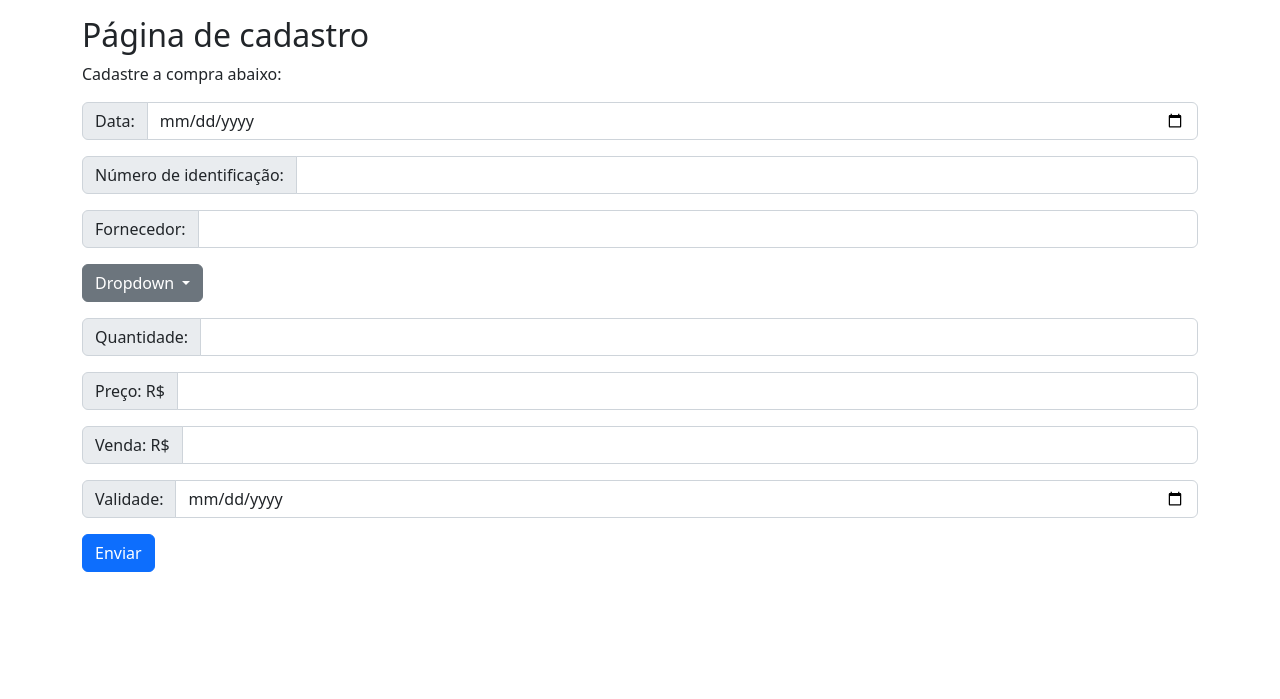
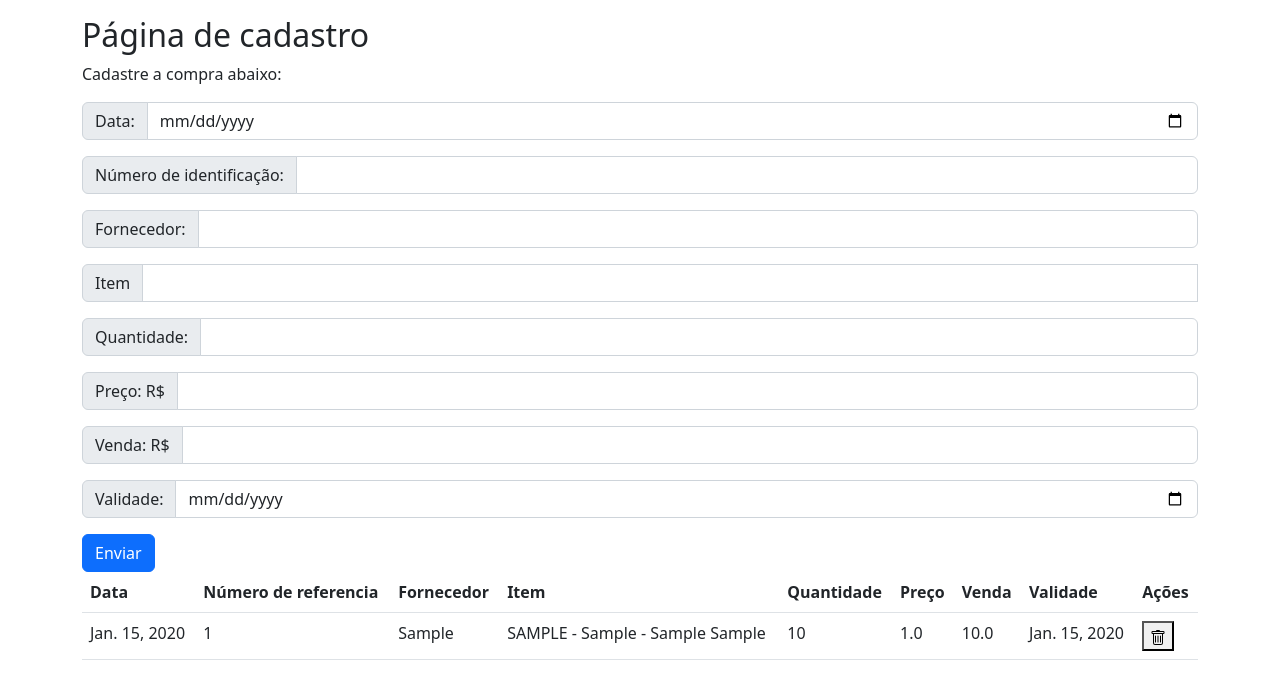
Before and after one commit to leoferro/Estoque_Django, a Django app: page /estoque/pagina_de_compra in a window 1280 px wide. Shown: the part 24-723 px from the top of the page. Run offline with Django 4.2, Linux system fonts and the light colour scheme; tables that the repository leaves empty hold one stand-in row (values such as "Sample post").

Commit message:
compra e venda com tabela para deletar

```diff
--- a/web_estoque/app_estoque/templates/pagina_compra.html
+++ b/web_estoque/app_estoque/templates/pagina_compra.html
@@ -12,55 +12,62 @@
 
 {% include "navbar.html" %}
 
+
+{% if erro %}
+<div class="alert alert-info">
+  <strong>Erro:</strong> {{erro}}
+</div>
+{% endif %}
+
 <div class="container mt-3">
   <h2>Página de cadastro</h2>
   <p>Cadastre a compra abaixo:</p>
 
-  <form action="/action_page.php">
+  <form action="pagina_de_compra" method="post">
+        {% csrf_token %}
     <div class="input-group mb-3">
       <span class="input-group-text">Data:</span>
-      <input type="date" class="form-control" name="usrname">
+      <input type="date" class="form-control" name="data_compra" required>
     </div>
 
     <div class="input-group mb-3">
       <span class="input-group-text">Número de identificação:</span>
-      <input type="number" class="form-control" name="usrname">
+      <input type="number" class="form-control" name="n_identificacao" required>
     </div>
 
     <div class="input-group mb-3">
       <span class="input-group-text">Fornecedor:</span>
-      <input type="text" class="form-control" name="usrname">
+      <input type="text" class="form-control" name="fornecedor" required>
     </div>
 
-    <div class="dropdown mb-3">
-  		<button type="button" class="btn btn-secondary dropdown-toggle" data-bs-toggle="dropdown">
-    		Dropdown
-  		</button>
-  		<ul class="dropdown-menu">
-    	<li><a class="dropdown-item" href="#">info prod1</a></li>
-   	 	<li><a class="dropdown-item" href="#">info prod2</a></li>
-   	 	<li><a class="dropdown-item" href="#">info prod3</a></li>
-  		</ul>
-	</div>
+    <div class="input-group mb-3">
+      <span class="input-group-text">Item </span>
+      <input class="form-control w-50" list="itens" name="item" id="item" autocomplete="off" required>
+      <datalist id="itens">
+        {% for item in itens %}
+          <option value="[{{item.item_id}}] {{item}}">
+        {% endfor %}
+      </datalist>
+    </div>
 
     <div class="input-group mb-3">
       <span class="input-group-text">Quantidade:</span>
-      <input type="number" class="form-control" name="usrname">
+      <input type="number" class="form-control" name="quantidade" required>
     </div>
 
      <div class="input-group mb-3">
       <span class="input-group-text">Preço: R$</span>
-      <input type="number" class="form-control" name="usrname">
+      <input type="number" class="form-control" name="custo" step="0.01" required>
     </div>
 
     <div class="input-group mb-3">
       <span class="input-group-text">Venda: R$</span>
-      <input type="number" class="form-control" name="usrname">
+      <input type="number" class="form-control" name="venda" step="0.01">
     </div>
 
     <div class="input-group mb-3">
       <span class="input-group-text">Validade:</span>
-      <input type="date" class="form-control" name="usrname">
+      <input type="date" class="form-control" name="validade" required>
     </div>
 
 
@@ -70,7 +77,52 @@
 
 
 <!-- CRIAR A TABELA AQUI DENTRO -->
+     <table class="table table-hover">
+    <thead>
+      <tr>
+        <th>Data</th>
+        <th>Número de referencia</th>
+        <th>Fornecedor</th>
+        <th>Item</th>
+        <th>Quantidade</th>
+        <th>Preço</th>
+        <th>Venda</th>
+        <th>Validade</th>
+        <th>Ações</th>
+      </tr>
+    </thead>
+    <tbody>
+    {% for c in compras %}
+      <tr>
+        <td>{{c.data_compra}}</td>
+        <td>{{c.numero_referencia}}</td>
+        <td>{{c.fornecedor}}</td>
+        <td>{{c.fk_item_id}}</td>
+        <td>{{c.quantidade}}</td>
+        <td>{{c.custo_unitario}}</td>
+        <td>{{c.valor_de_venda}}</td>
+        <td>{{c.validade}}</td>
 
+
+        <td>
+    <form action="pagina_de_compra" method="post">
+         {% csrf_token %}
+
+            <button type="submit" name="deletar" value="{{c.compra_id}}">
+                <svg xmlns="http://www.w3.org/2000/svg" width="16" height="16" fill="currentColor" class="bi bi-trash" viewBox="0 0 16 16">
+                  <path d="M5.5 5.5A.5.5 0 0 1 6 6v6a.5.5 0 0 1-1 0V6a.5.5 0 0 1 .5-.5Zm2.5 0a.5.5 0 0 1 .5.5v6a.5.5 0 0 1-1 0V6a.5.5 0 0 1 .5-.5Zm3 .5a.5.5 0 0 0-1 0v6a.5.5 0 0 0 1 0V6Z"/>
+                  <path d="M14.5 3a1 1 0 0 1-1 1H13v9a2 2 0 0 1-2 2H5a2 2 0 0 1-2-2V4h-.5a1 1 0 0 1-1-1V2a1 1 0 0 1 1-1H6a1 1 0 0 1 1-1h2a1 1 0 0 1 1 1h3.5a1 1 0 0 1 1 1v1ZM4.118 4 4 4.059V13a1 1 0 0 0 1 1h6a1 1 0 0 0 1-1V4.059L11.882 4H4.118ZM2.5 3h11V2h-11v1Z"/>
+                </svg>
+            </button>
+
+    </form>
+
+
+        </td>
+      </tr>
+    {% endfor %}
+
+    </tbody>
 
 
 <!-- ATÉ AQUI------------------ -->
--- a/web_estoque/app_estoque/views.py
+++ b/web_estoque/app_estoque/views.py
@@ -6,6 +6,8 @@ from app_estoque.models import *
 from django.db.models import F, Sum, DateField, TextField
 from django.db.models.functions import Trunc, TruncMonth, Cast, Round
 from datetime import datetime
+
+from django.db.models.deletion import ProtectedError
 
 # Create your views here.
 
@@ -19,7 +21,48 @@ def template(request):
     return render(request, 'template.html')
 
 def pagina_compra(request):
-    return render(request, 'pagina_compra.html')
+    retorno = {}
+
+    retorno['itens']   = Itens.objects.all()
+
+    if request.POST:
+        try:
+            Compra.objects.filter(compra_id=request.POST['deletar']).delete()
+        except ProtectedError as e:
+            retorno['erro'] = 'Existe Dados dependentes dessa Compra. É necessário apaga-los antes de apagar a compra'
+            print(e)
+        except:
+            print('Outro Erro')
+
+        try:
+            id_item = int(request.POST['item'][1:request.POST['item'].index(']')])
+
+            valor = request.POST['venda']
+            if valor == '':
+                valor = Compra.encontrar_ultimo_valor(id_item)
+
+            c = Compra(
+                data_compra         = request.POST['data_compra'],
+                numero_referencia   = request.POST['n_identificacao'],
+                fornecedor          = request.POST['fornecedor'],
+                fk_item_id          = Itens.objects.get(item_id = id_item),
+                quantidade          = request.POST['quantidade'],
+                custo_unitario      = request.POST['custo'],
+                valor_de_venda      = valor,
+                validade            = request.POST['validade'],
+                restantes           = request.POST['quantidade'],
+            )
+            print(c)
+            c.save()
+        except:
+            print('Post sem inserir')
+
+
+
+    retorno['compras'] = Compra.objects.all()
+    return render(request, 'pagina_compra.html', retorno)
+
+
 def cadastro(request):
     retorno={}
 
@@ -77,22 +120,6 @@ def pagina_venda(request):
                 Item_Venda.add_venda(id_find, int(request.POST[f'quantidade_{i}']), int(request.POST[f'desconto_{i}']))
 
     return render(request, 'venda_do_produto.html', retorno)
-
-
-
-
-
-
-
-
-
-
-
-
-
-
-
-
 
 
 # Função da view do Relatório
```
